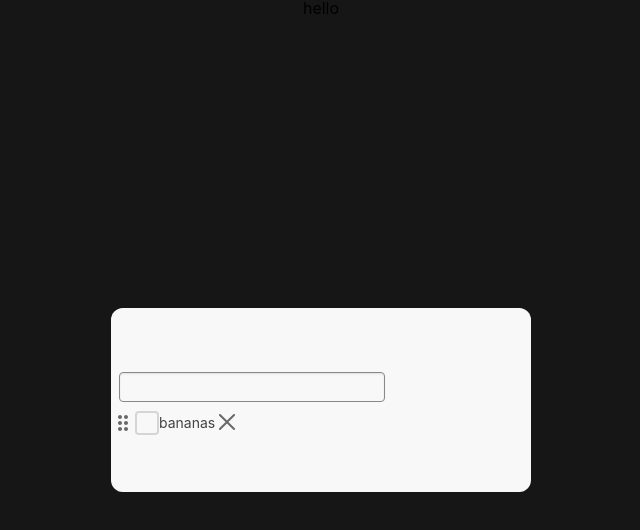
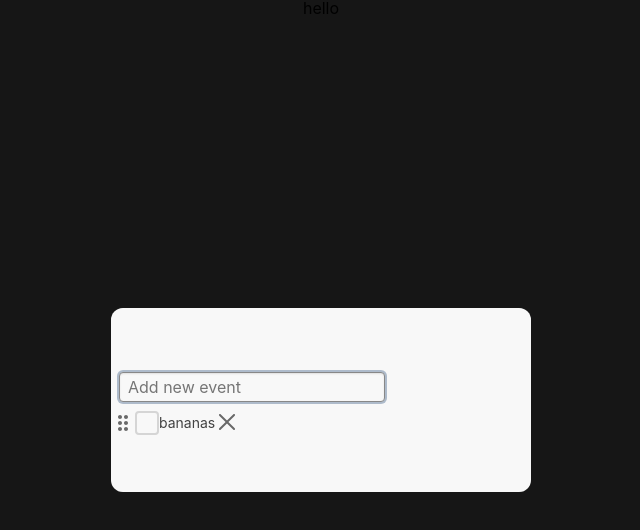
Before and after one commit to MSzostaq/TODO-List, a React (Create React App) app: page /list in a window 1280 px wide. Shown: the top 530 px of the page, without its empty margins (319-959 px from the left). Built offline with nearby package versions, Linux system fonts and the light colour scheme.

Commit message:
Input - autoFocus and placeholder

```diff
--- a/src/components/TodoList.jsx
+++ b/src/components/TodoList.jsx
@@ -52,10 +52,12 @@ const TodoList = ({ className, dispatch, todosById, todoList }) => {
   return (
     <Wrapper>
       <Input
+        autoFocus
         type="text"
         value={inputValue}
         onChange={(event) => setInputValue(event.target.value)}
         onKeyDown={onKeyDown}
+        placeholder="Add new event"
       />
       <Items>
         {todoList.items.length > 0 &&
```
